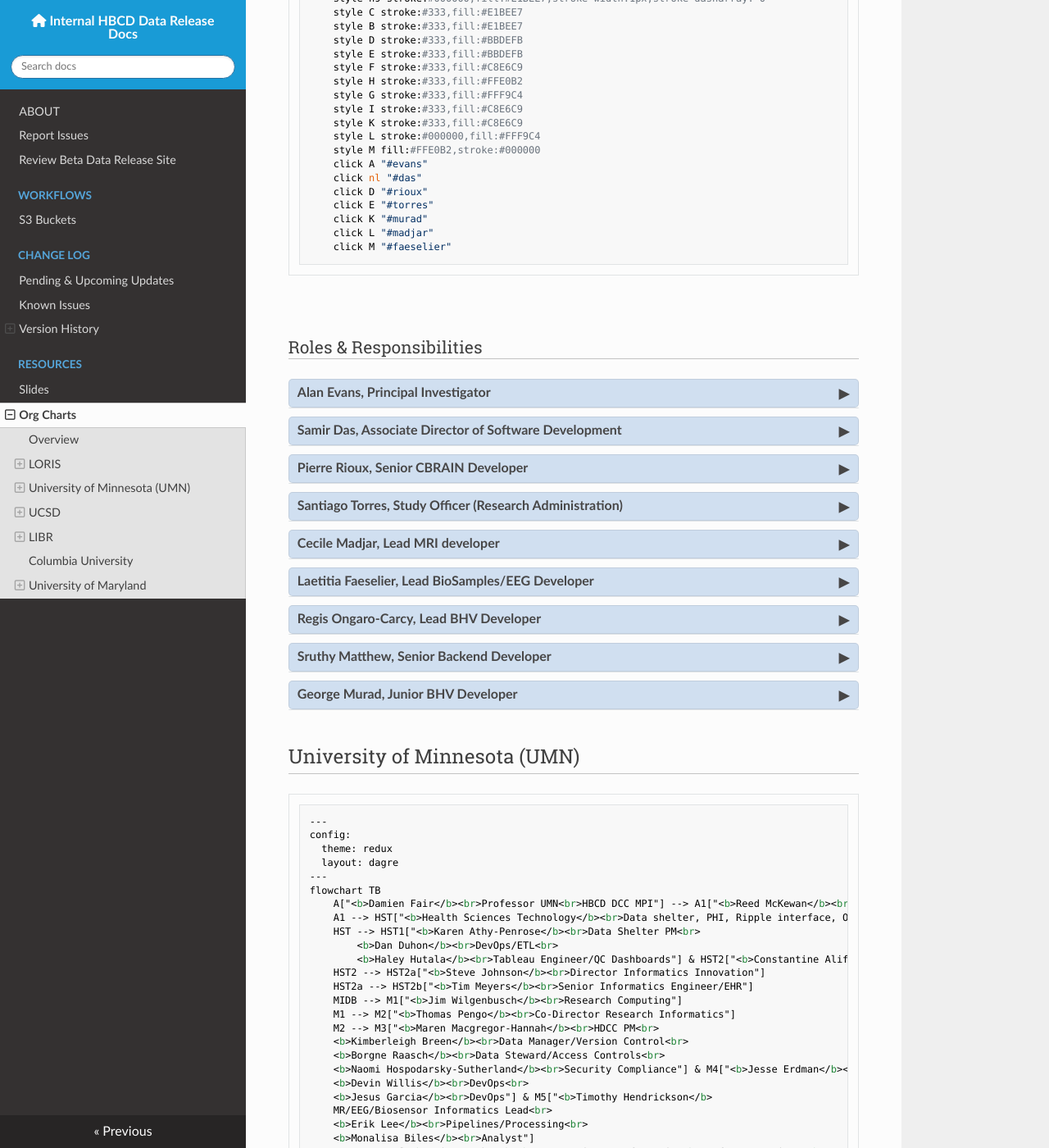
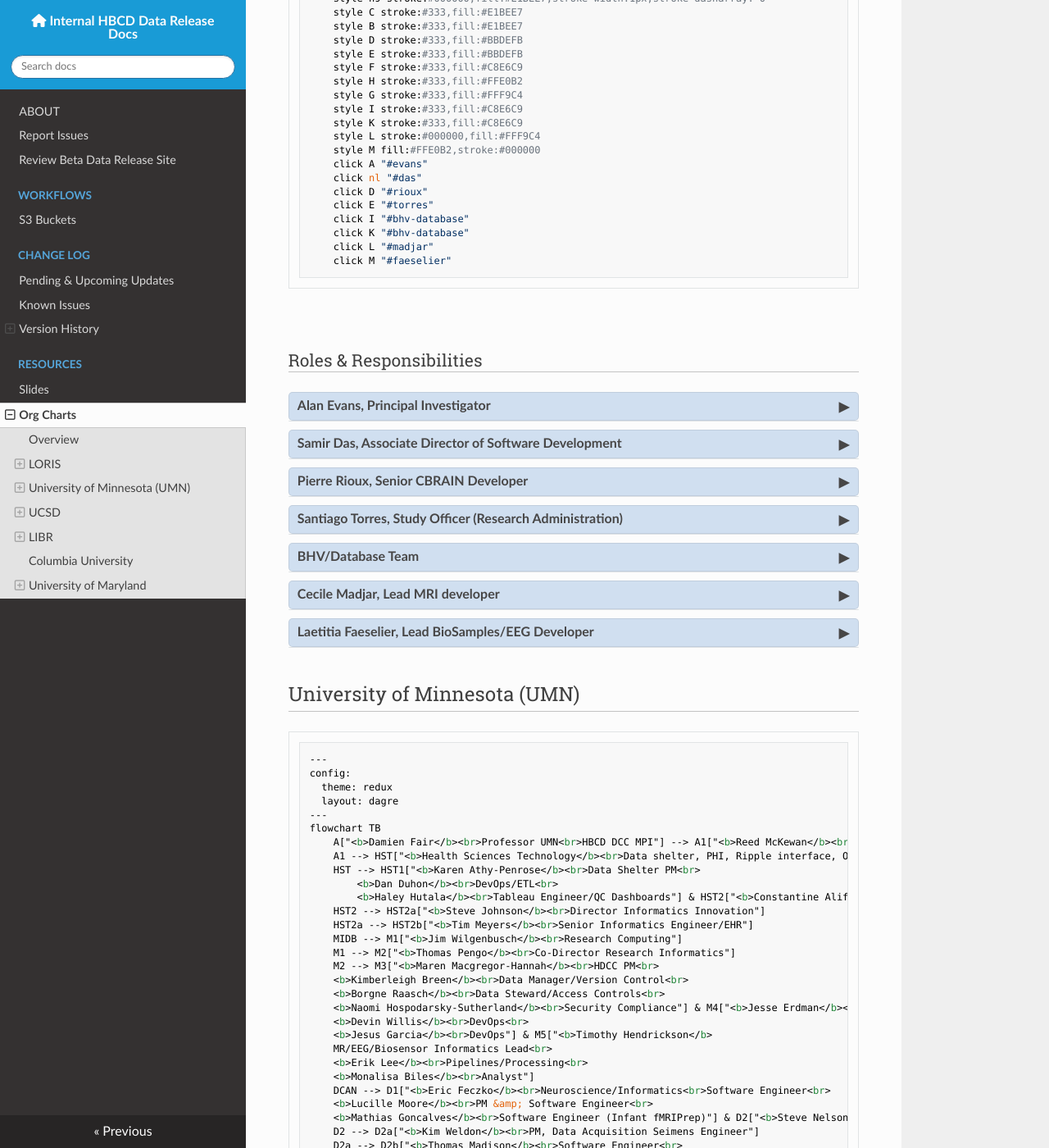
Before and after one commit to DCAN-Labs/hbcd-docs-internal, an MkDocs documentation site: the page built from docs/orgcharts.md, in a window 1280 px wide and 1400 px high, scrolled down 1712 px. Shown: the whole window at 82% size. Built offline with MkDocs 1.6.1, drawn with Linux system fonts in a browser that asks for light colours; nearby versions of some CDN libraries.

Commit message:
finish linking for LORIS

````diff
--- a/docs/orgcharts.md
+++ b/docs/orgcharts.md
@@ -93,7 +93,8 @@
     click nl "#das"
     click D "#rioux"
     click E "#torres"
-    click K "#murad"
+    click I "#bhv-database"
+    click K "#bhv-database"
     click L "#madjar"
     click M "#faeselier"
 ```
@@ -183,6 +184,53 @@
 </ul>
 </div>
 
+<div id="bhv-database" class="table-banner" onclick="toggleCollapse(this)">
+  <span class="text-with-link">
+  <span class="text">BHV/Database Team</span>
+  <a class="anchor-link" href="#bhv-database" title="Copy link">
+  <i class="fa-solid fa-link"></i>
+  </a>
+  </span>
+  <span class="table-arrow">▸</span>
+</div>
+<div class="closed-collapsible-content">
+<br>
+<b>Regis Ongaro-Carcy, Lead BHV Developer</b>
+<ul>
+<i>Development of LORIS BHV features for HBCD:</i>
+<li>Integrate data exchange protocols to enable interoperability between LORIS software and collaborating external platforms (e.g. REDCap, Ripple, MSI).</li>
+<li>Establishment and overview of the various data collection streams such as surveys, questionnaires or 3rd party sources.</li>
+<li>Conduct interoperability testing via data exchange simulations with external systems or platforms to ensure seamless integration and compatibility.</li>
+<li>Implementation of CRF alert and escalation procedures and notification system.</li>
+<li>Conception and design of alternative processing pathways to optimize current code functionalities in LORIS and improve system functionality and user satisfaction.</li>
+<li>Implementation of new features and functionalities to maintain database integrity across LORIS.</li>
+</ul>
+
+<b>Sruthy Matthew, Senior Backend Developer</b>
+<ul>
+<i>Development of LORIS LaunchPad and Backend features for HBCD:</i>
+<li>Set up and oversight of deployment procedures for execution and implementation of LORIS updates.</li>
+<li>Formulation and execution of database upkeep and maintenance requests.</li>
+<li>Design and implement new LaunchPad features to enhance user experience.</li>
+<li>Monitor the quality and integrity of data collected, ensuring adherence to the study protocol.</li>
+<li>Ensure proper data storage, confidentiality, and security measures are in place across the database.</li>
+<li>Implementation of new features and functionalities to maintain database integrity across LORIS.</li>
+</ul>
+
+<b>George Murad, Junior BHV Developer</b>
+<ul>
+<i>Development of LORIS BHV features specific to HBCD:</i>
+<li>Coding of new instruments and their corresponding scoring algorithms.</li>
+<li>Creation of automated queries for study progression and quality control monitoring..</li>
+<li>Development and implementation of new Endpoint and APIs for HBCD.</li>
+</ul>
+
+
+
+</div>
+
+
+
 <div id="madjar" class="table-banner" onclick="toggleCollapse(this)">
   <span class="text-with-link">
   <span class="text">Cecile Madjar, Lead MRI developer</span>
@@ -228,65 +276,10 @@
 </ul>
 </div>
 
-<div id="ongaro-carcy" class="table-banner" onclick="toggleCollapse(this)">
-  <span class="text-with-link">
-  <span class="text">Regis Ongaro-Carcy, Lead BHV Developer</span>
-  <a class="anchor-link" href="#ongaro-carcy" title="Copy link">
-  <i class="fa-solid fa-link"></i>
-  </a>
-  </span>
-  <span class="table-arrow">▸</span>
-</div>
-<div class="closed-collapsible-content">
-<p>Development of LORIS BHV features specific to HBCD:</p>
-<ul>
-<li>Integrate data exchange protocols to enable interoperability between LORIS software and collaborating external platforms (e.g. REDCap, Ripple, MSI).</li>
-<li>Establishment and overview of the various data collection streams such as surveys, questionnaires or 3rd party sources.</li>
-<li>Conduct interoperability testing via data exchange simulations with external systems or platforms to ensure seamless integration and compatibility.</li>
-<li>Implementation of CRF alert and escalation procedures and notification system.</li>
-<li>Conception and design of alternative processing pathways to optimize current code functionalities in LORIS and improve system functionality and user satisfaction.</li>
-<li>Implementation of new features and functionalities to maintain database integrity across LORIS.</li>
-</ul>
-</div>
 
-<div id="matthew" class="table-banner" onclick="toggleCollapse(this)">
-  <span class="text-with-link">
-  <span class="text">Sruthy Matthew, Senior Backend Developer</span>
-  <a class="anchor-link" href="#matthew" title="Copy link">
-  <i class="fa-solid fa-link"></i>
-  </a>
-  </span>
-  <span class="table-arrow">▸</span>
-</div>
-<div class="closed-collapsible-content">
-<p>Development of LORIS LaunchPad and Backend features specific to HBCD:</p>
-<ul>
-<li>Set up and oversight of deployment procedures for execution and implementation of LORIS updates.</li>
-<li>Formulation and execution of database upkeep and maintenance requests.</li>
-<li>Design and implement new LaunchPad features to enhance user experience.</li>
-<li>Monitor the quality and integrity of data collected, ensuring adherence to the study protocol.</li>
-<li>Ensure proper data storage, confidentiality, and security measures are in place across the database.</li>
-<li>Implementation of new features and functionalities to maintain database integrity across LORIS.</li>
-</ul>
-</div>
 
-<div id="murad" class="table-banner" onclick="toggleCollapse(this)">
-  <span class="text-with-link">
-  <span class="text">George Murad, Junior BHV Developer</span>
-  <a class="anchor-link" href="#murad" title="Copy link">
-  <i class="fa-solid fa-link"></i>
-  </a>
-  </span>
-  <span class="table-arrow">▸</span>
-</div>
-<div class="closed-collapsible-content">
-<p>Development of LORIS BHV features specific to HBCD:</p>
-<ul>
-<li>Coding of new instruments and their corresponding scoring algorithms.</li>
-<li>Creation of automated queries for study progression and quality control monitoring..</li>
-<li>Development and implementation of new Endpoint and APIs for HBCD.</li>
-</ul>
-</div>
+
+
 
 ## University of Minnesota (UMN)
 ```mermaid
````
